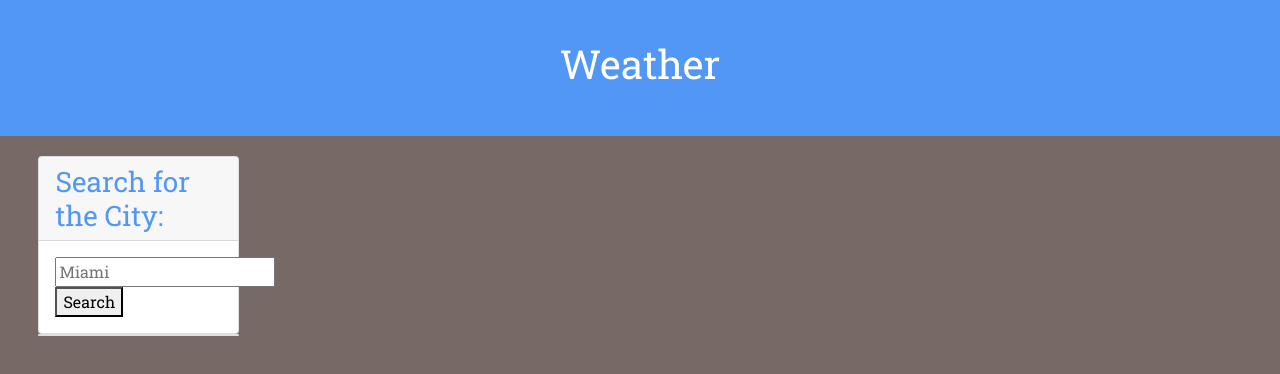
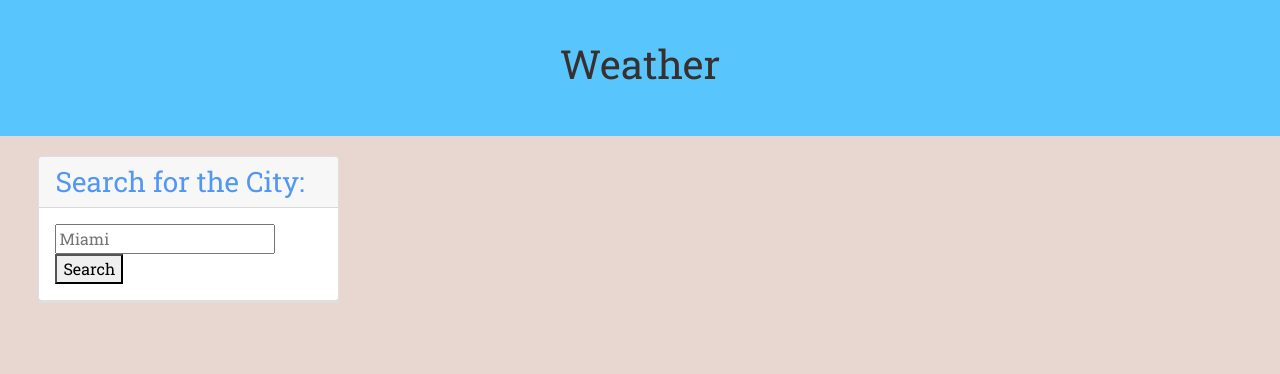
Before and after one commit to crandonbruz/weather-app, a plain HTML site: page index.html in a window 1280 px wide. Drawn offline with nearby package versions, Linux system fonts and the light colour scheme.

Commit message:
fixed the search box

```diff
--- a/assets/css/style.css
+++ b/assets/css/style.css
@@ -1,7 +1,7 @@
 :root {--primary: #5397F5;
 --secondary: #58C6FC;
 --tertiary: #5BDAE5;
---light-dark: #776965;
+--light-dark: #e8d6d0;
 --dark: #38302e;
 --white: white;
 --border-radius: 0.3rem;
@@ -9,14 +9,14 @@
 
 header {
     text-align: center;
-    background-color: var(--primary);
+    background-color: var(--secondary);
     padding: 40px;
 }
 
 body {
     font-family: 'Roboto Slab', sans-serif;
     background-color: var(--light-dark);
-    color: var(--white);
+    color: var(--dark);
     margin: 0;
     padding: 0;
 }
--- a/index.html
+++ b/index.html
@@ -19,7 +19,7 @@
       <h1>Weather</h1>
     </header>
     <main class="flex-row space-between">
-      <div class="col-2 col-sm-6 col-md-4 col-lg-2">
+      <div class="col-2 col-sm-6 col-md-4 col-lg-3">
         <div class="card">
           <h3 class="card-header">Search for the City:</h3>
           <form id="weather-form" class="card-body">
```
